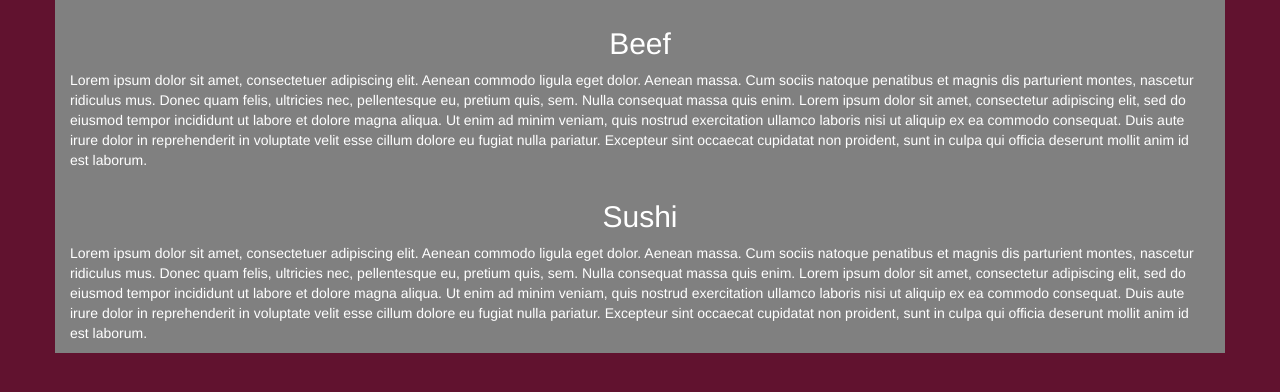
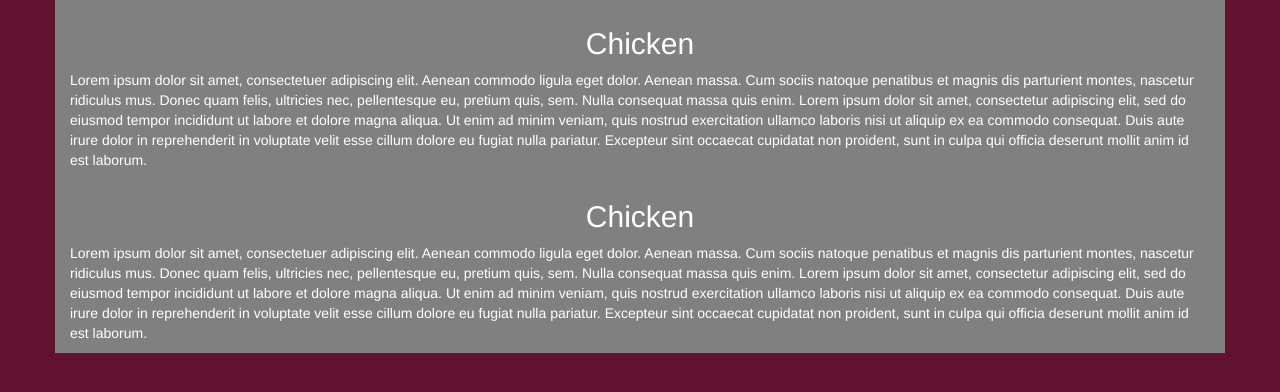
Before and after one commit to strange98350/module3-solution, a plain HTML site: page index.html in a window 1280 px wide. Shown: the part 354-746 px from the top of the page. Drawn offline with nearby package versions, Linux system fonts and the light colour scheme.

Commit message:
Update index.html

```diff
--- a/index.html
+++ b/index.html
@@ -47,25 +47,24 @@
               <p>Lorem ipsum dolor sit amet, consectetuer adipiscing elit. Aenean commodo ligula eget dolor. Aenean massa. Cum sociis natoque penatibus et magnis dis parturient montes, nascetur ridiculus mus. Donec quam felis, ultricies nec, pellentesque eu, pretium quis, sem. Nulla consequat massa quis enim. Lorem ipsum dolor sit amet, consectetur adipiscing elit, sed do eiusmod tempor incididunt ut labore et dolore magna aliqua. Ut enim ad minim veniam, quis nostrud exercitation ullamco laboris nisi ut aliquip ex ea commodo consequat. Duis aute irure dolor in reprehenderit in voluptate velit esse cillum dolore eu fugiat nulla pariatur. Excepteur sint occaecat cupidatat non proident, sunt in culpa qui officia deserunt mollit anim id est laborum.</p>
     </div>
     </div>
+  </div>
+ <div id="main-content" class="container">
   <div id="home-tiles" class="row">
       <div class="col-md-12 col-sm-12 col-xs-12">
             <p id="chickstory">
-          <h2>Beef</h2>
+          <h2>Chicken</h2>
               <p>Lorem ipsum dolor sit amet, consectetuer adipiscing elit. Aenean commodo ligula eget dolor. Aenean massa. Cum sociis natoque penatibus et magnis dis parturient montes, nascetur ridiculus mus. Donec quam felis, ultricies nec, pellentesque eu, pretium quis, sem. Nulla consequat massa quis enim. Lorem ipsum dolor sit amet, consectetur adipiscing elit, sed do eiusmod tempor incididunt ut labore et dolore magna aliqua. Ut enim ad minim veniam, quis nostrud exercitation ullamco laboris nisi ut aliquip ex ea commodo consequat. Duis aute irure dolor in reprehenderit in voluptate velit esse cillum dolore eu fugiat nulla pariatur. Excepteur sint occaecat cupidatat non proident, sunt in culpa qui officia deserunt mollit anim id est laborum.</p>
     </div>
     </div>
+  </div>
+ <div id="main-content" class="container">
   <div id="home-tiles" class="row">
       <div class="col-md-12 col-sm-12 col-xs-12">
             <p id="chickstory">
-          <h2>Sushi</h2>
+          <h2>Chicken</h2>
               <p>Lorem ipsum dolor sit amet, consectetuer adipiscing elit. Aenean commodo ligula eget dolor. Aenean massa. Cum sociis natoque penatibus et magnis dis parturient montes, nascetur ridiculus mus. Donec quam felis, ultricies nec, pellentesque eu, pretium quis, sem. Nulla consequat massa quis enim. Lorem ipsum dolor sit amet, consectetur adipiscing elit, sed do eiusmod tempor incididunt ut labore et dolore magna aliqua. Ut enim ad minim veniam, quis nostrud exercitation ullamco laboris nisi ut aliquip ex ea commodo consequat. Duis aute irure dolor in reprehenderit in voluptate velit esse cillum dolore eu fugiat nulla pariatur. Excepteur sint occaecat cupidatat non proident, sunt in culpa qui officia deserunt mollit anim id est laborum.</p>
     </div>
     </div>
-
-
-
-
-
-</div>
+  </div>
 </body>
 </html>
```
